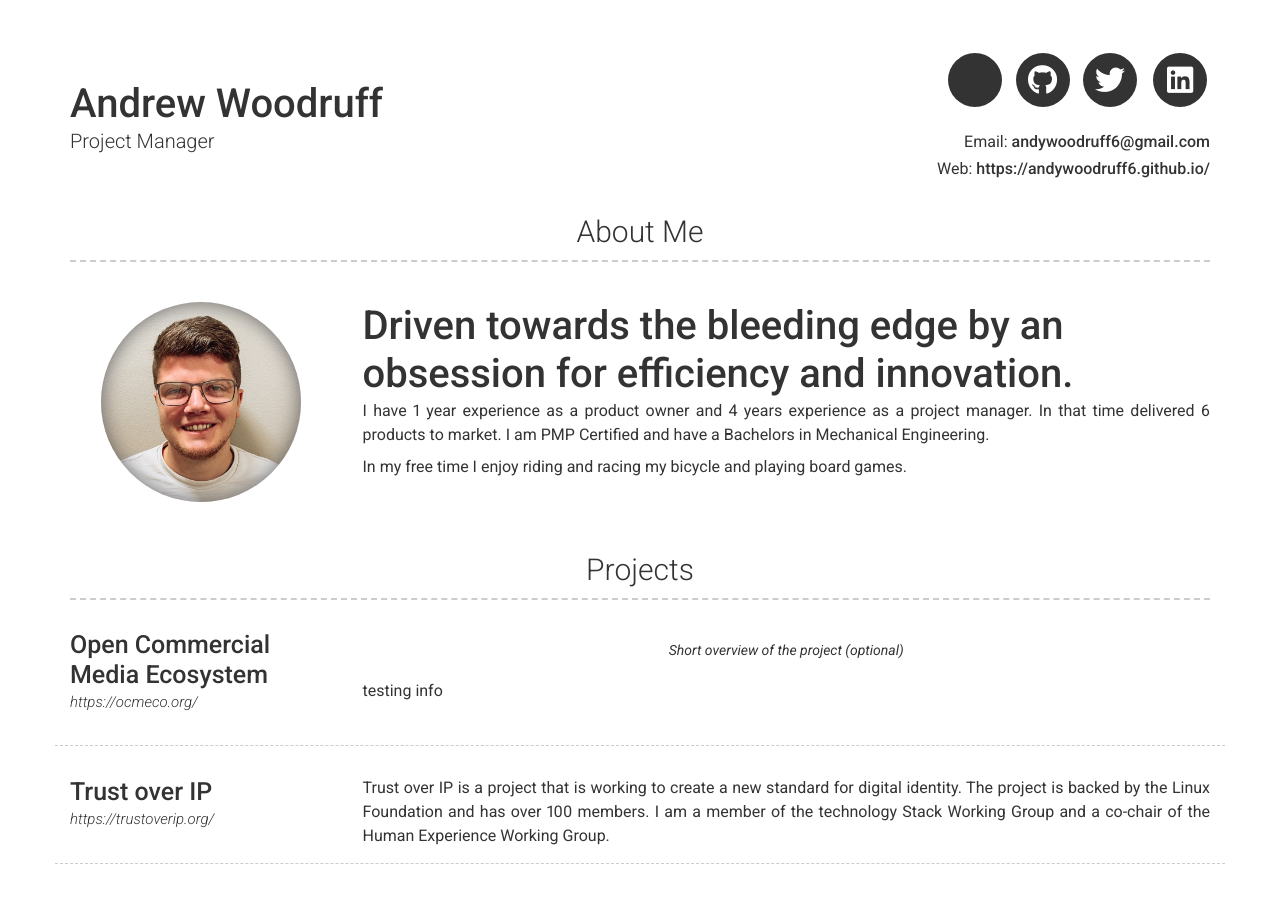
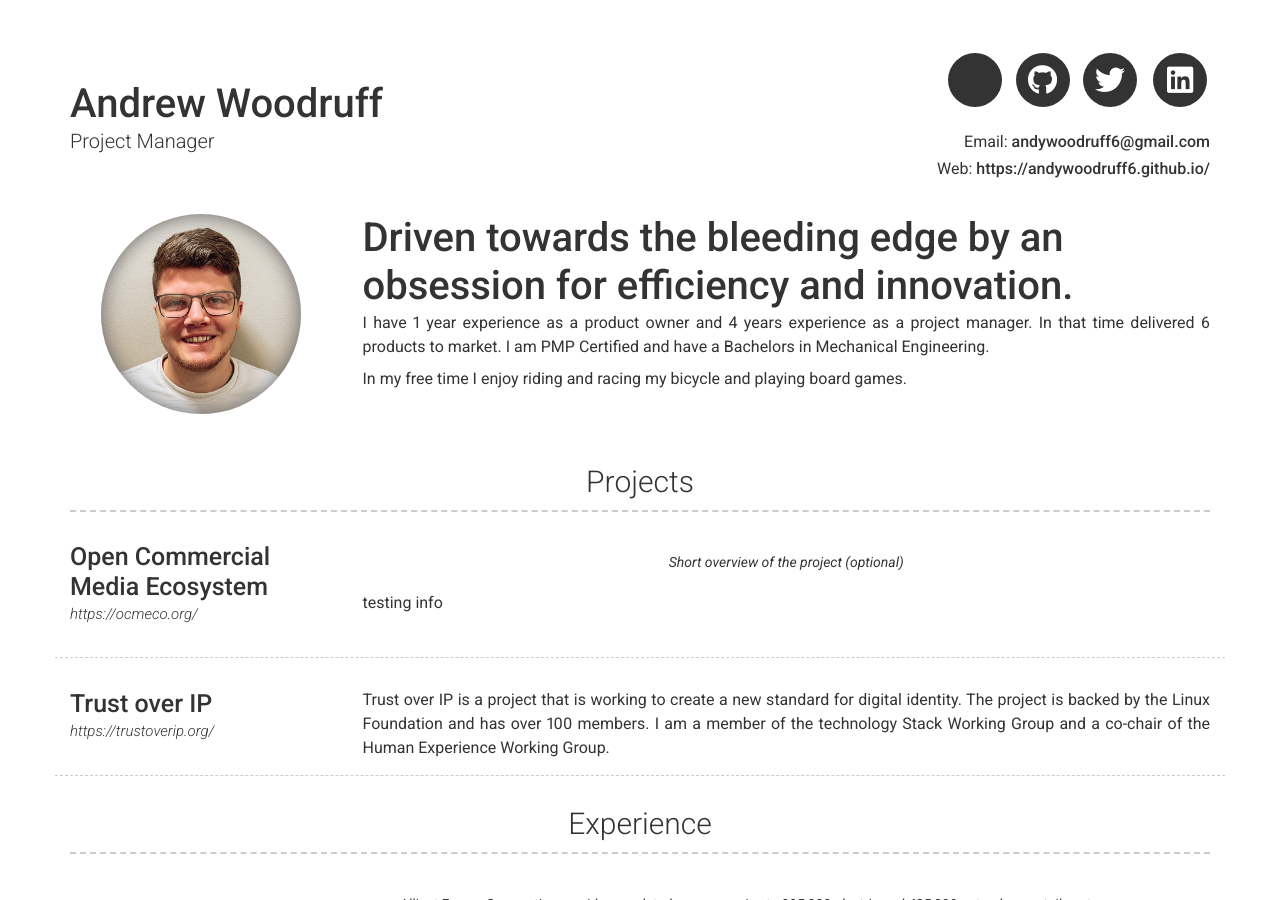
Before and after one commit to andywoodruff6/andywoodruff6.github.io, a Jekyll site: the page built from index.md, in a window 1280 px wide and 900 px high. Built offline with Jekyll 4.4.1, drawn with Linux system fonts in a browser that asks for light colours; nearby versions of some CDN libraries.

Commit message:
removed about header

```diff
--- a/_includes/about.html
+++ b/_includes/about.html
@@ -1,6 +1,4 @@
 <div class="container intro-container">
-  <h3 id="{{ site.about_title | slugify | default: 'about-me' }}">{{ site.about_title | default:
-  "About Me" }}</h3>
   <div class="row clearfix">
     {%- if site.about_profile_image -%}
       <div class="col-xs-12 col-sm-4 col-md-3 no-print">
```
